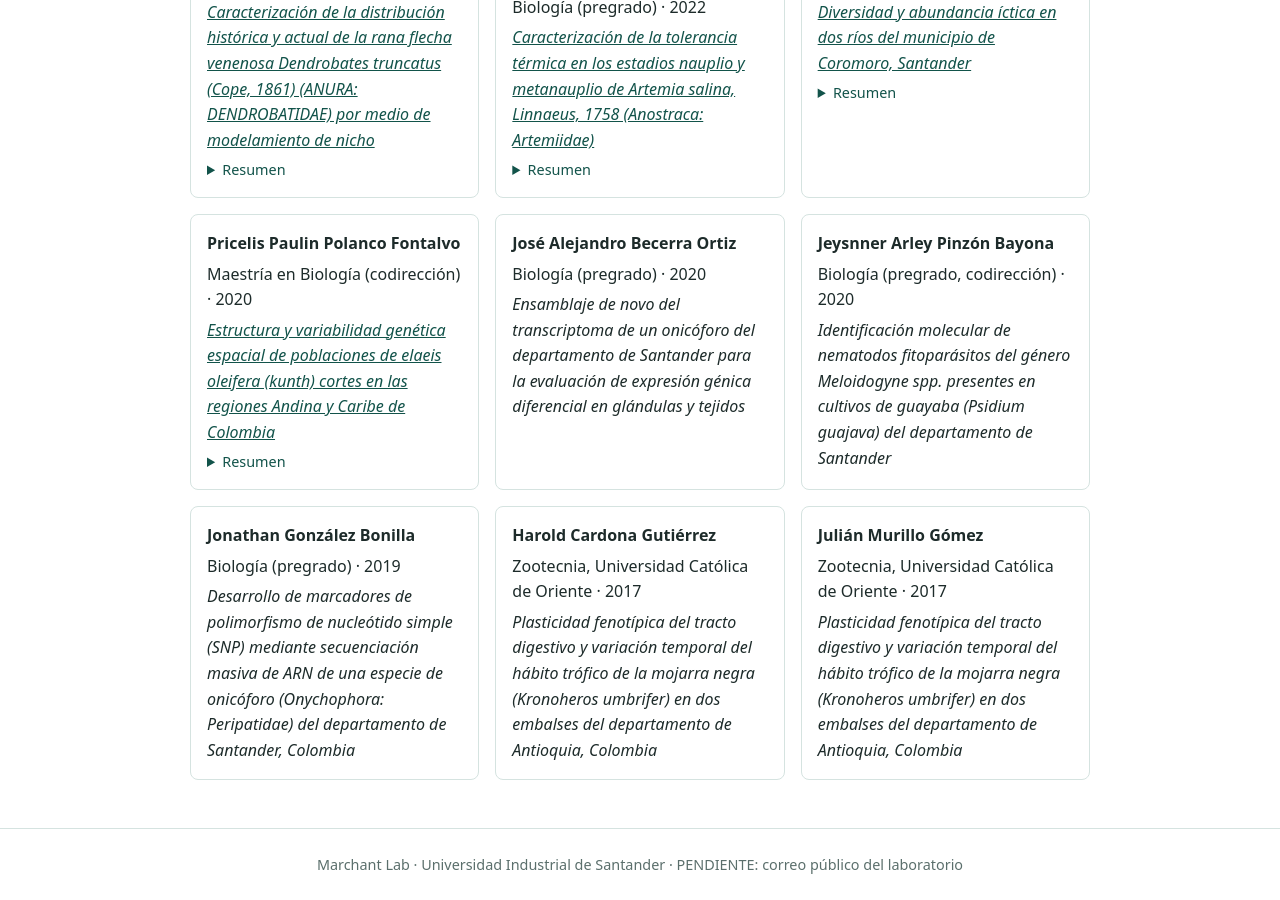
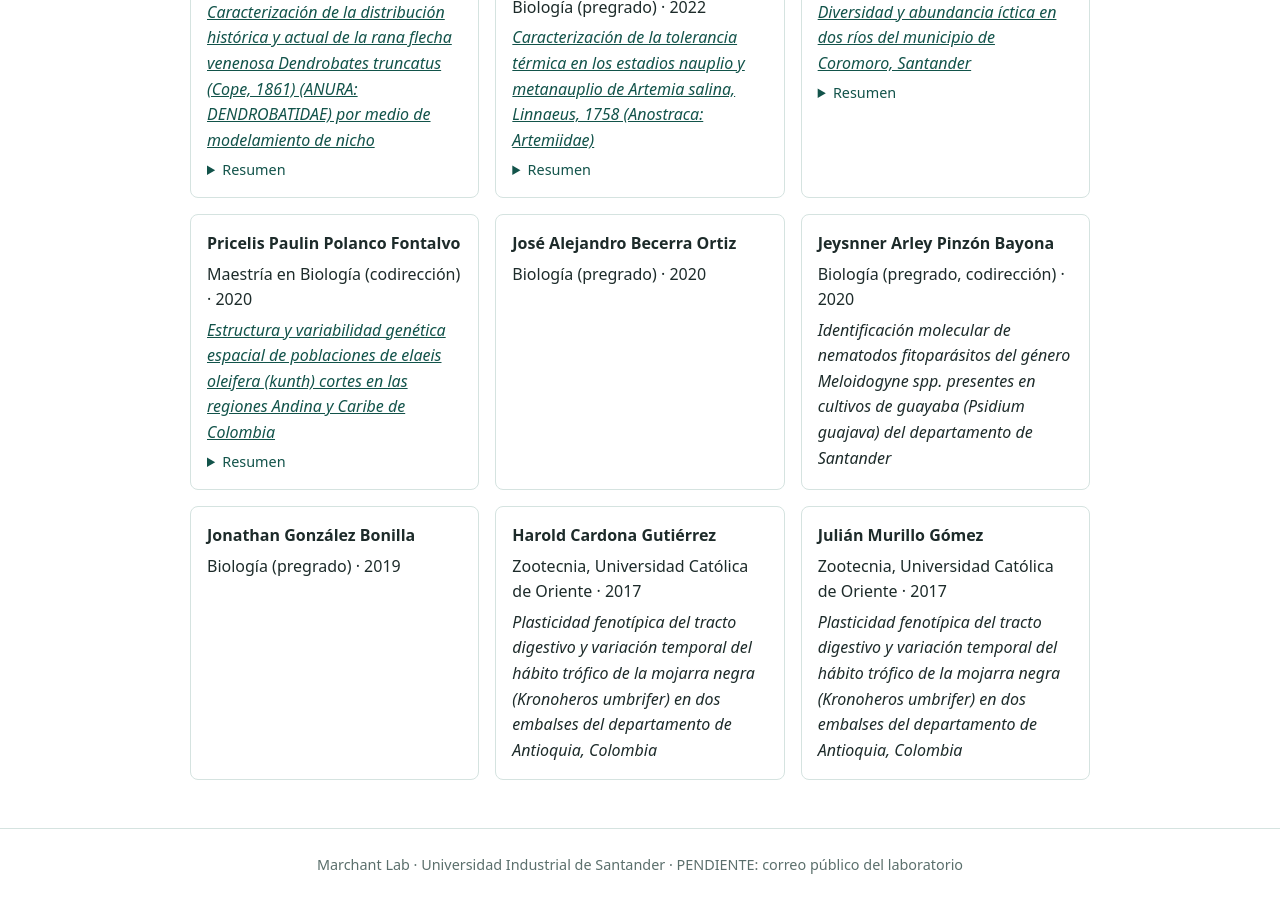
Before and after one commit to Marchant-Lab/marchant-lab-web, a Jekyll site: the page built from equipo.md, in a window 1280 px wide and 900 px high, scrolled down 1571 px. Built offline with Jekyll 4.4.1, drawn with Linux system fonts in a browser that asks for light colours.

Commit message:
Quita títulos de tesis de onicóforos (con embargo)
Co-Authored-By: Claude Opus 5.5 <noreply@anthropic.com>

```diff
--- a/_data/personas.yml
+++ b/_data/personas.yml
@@ -99,7 +99,7 @@
   rol: Biología (pregrado)
   estado: egresado
   anio: 2020
-  tesis: "Ensamblaje de novo del transcriptoma de un onicóforo del departamento de Santander para la evaluación de expresión génica diferencial en glándulas y tejidos"
+  # tesis con embargo: no publicar el título
 - nombre: Jeysnner Arley Pinzón Bayona
   rol: Biología (pregrado, codirección)
   estado: egresado
@@ -109,7 +109,7 @@
   rol: Biología (pregrado)
   estado: egresado
   anio: 2019
-  tesis: "Desarrollo de marcadores de polimorfismo de nucleótido simple (SNP) mediante secuenciación masiva de ARN de una especie de onicóforo (Onychophora: Peripatidae) del departamento de Santander, Colombia"
+  # tesis con embargo: no publicar el título
 - nombre: Harold Cardona Gutiérrez
   rol: Zootecnia, Universidad Católica de Oriente
   estado: egresado
```
